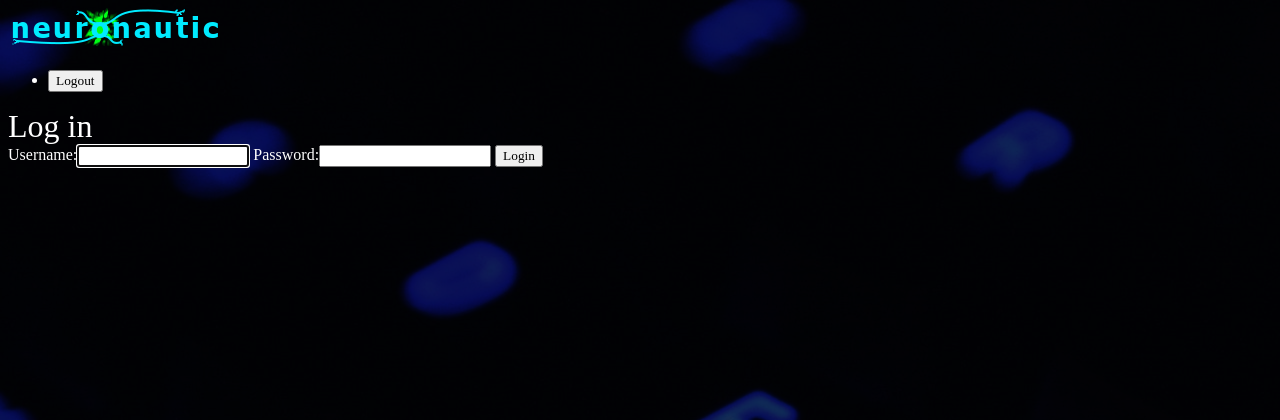
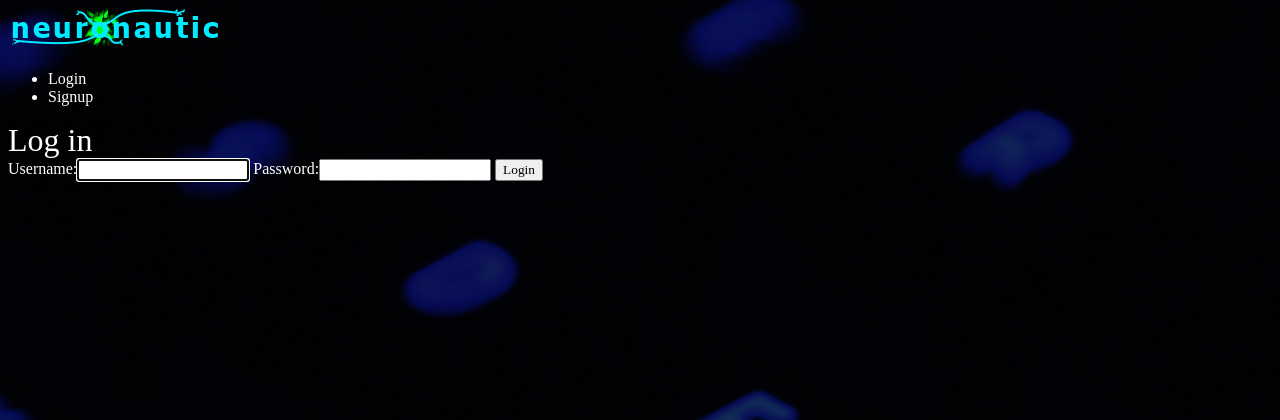
Before and after one commit to lukasz-otowski/django-neuronatic, a Django app: page /accounts/login/ in a window 1280 px wide. Shown: the top 420 px of the page. Run offline with Django 3.2, Linux system fonts and the light colour scheme.

Commit message:
Checking login status

```diff
--- a/templates/base_layout.html
+++ b/templates/base_layout.html
@@ -11,12 +11,18 @@
             <h1><a href="{% url 'articles:list' %}"><img src="{% static 'logo.png' %}" alt="djangonautic" /></a></h1>
             <nav>
                 <ul>
+                   {% if user.is_authenticated %}
                     <li>
                         <form class="logout-link" action="{% url 'accounts:logout' %}" method="post">
                             {% csrf_token %}
                             <button type="submit">Logout</button>
                         </form>
                     </li>
+                    <li><a href="{% url 'articles:create' %}" class="highlight">New article</a></li>
+                    {% else %}
+                        <li><a href="{% url 'accounts:login' %}">Login</a></li>
+                        <li><a href="{% url 'accounts:signup' %}">Signup</a></li>
+                    {% endif %}
                 </ul>
             </nav>
         </header>
```
Also changed, not shown: db.sqlite3.
